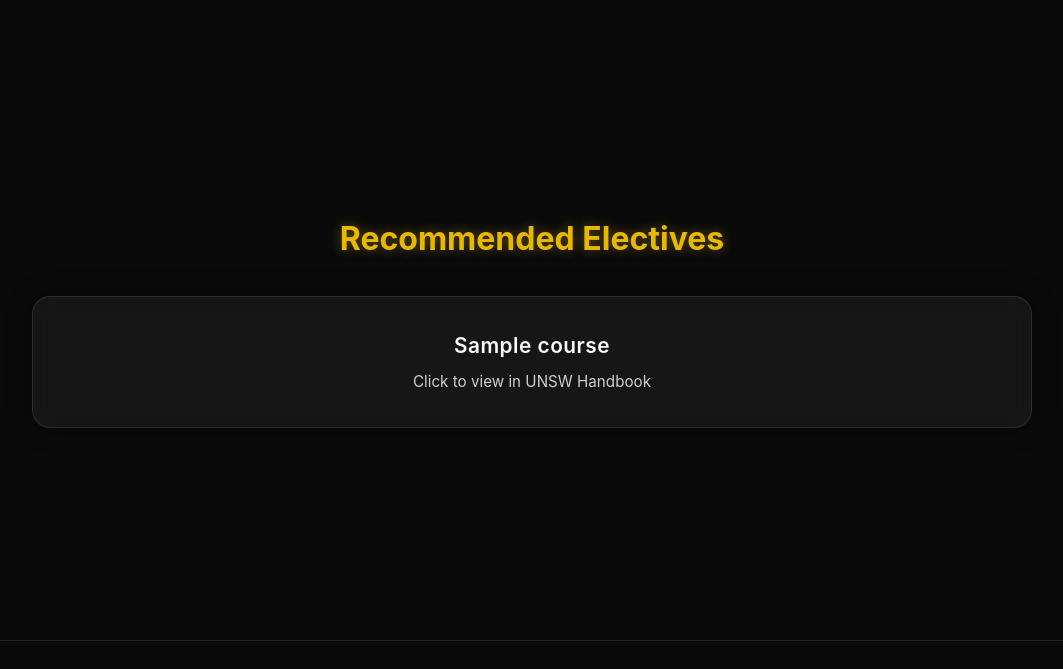
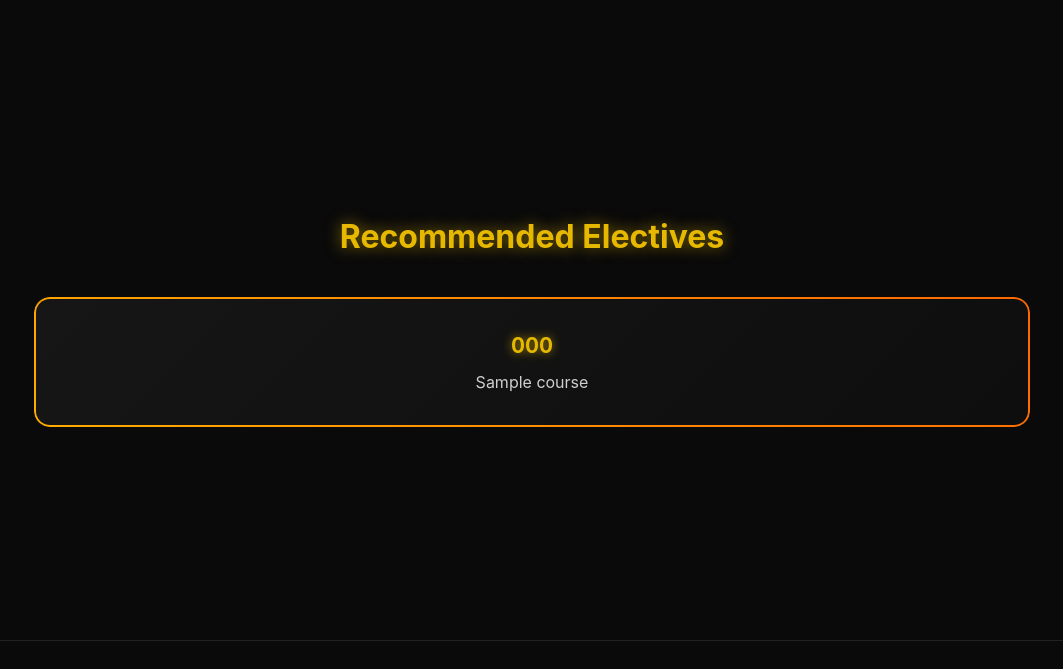
Before and after one commit to Harin211/UNSW-AI-resume-checker, a FastAPI app: template templates/results.html in a window 1280 px wide. Shown: the part 87-756 px from the top of the page, without its empty margins (108-1171 px from the left). Run offline with FastAPI, Linux system fonts and the light colour scheme; the template is opened without the code that fills it: most values are stand-ins (such as "Sample title", 1, 10 or a date in 2020).

Commit message:
NewChanges

```diff
--- a/templates/results.html
+++ b/templates/results.html
@@ -59,7 +59,7 @@
       margin-bottom: 2rem;
       font-weight: 700;
       color: var(--unsw-yellow);
-      text-shadow: 0 0 12px rgba(230,184,0,0.4);
+      text-shadow: 0 0 15px rgba(230,184,0,0.6);
     }
 
     .electives-list {
@@ -70,43 +70,56 @@
       max-width: 1000px;
     }
 
-    /* Modern elective card */
-    .electives-list a {
-      text-decoration: none;
-      color: inherit;
+    /* Futuristic elective card */
+    .elective-card {
+      position: relative;
+      padding: 2rem;
+      border-radius: 16px;
+      background: linear-gradient(135deg, rgba(255,255,255,0.05), rgba(255,255,255,0.02));
+      border: 2px solid transparent;
+      background-clip: padding-box;
+      overflow: hidden;
+      text-align: center;
+      transition: transform 0.4s ease, box-shadow 0.4s ease;
     }
 
-    .elective-card {
-      position: relative;
-      background: rgba(255, 255, 255, 0.05);
-      border: 1px solid rgba(255, 255, 255, 0.1);
-      border-radius: 18px;
-      padding: 2rem 1.5rem;
-      text-align: center;
-      backdrop-filter: blur(10px);
-      box-shadow: 0 0 25px rgba(0,0,0,0.4);
-      transition: transform 0.3s ease, box-shadow 0.3s ease, border 0.3s ease;
+    /* Neon border effect */
+    .elective-card::before {
+      content: "";
+      position: absolute;
+      inset: 0;
+      padding: 2px;
+      border-radius: 16px;
+      background: linear-gradient(45deg, #ffcc00, #ff6600, #ffcc00);
+      background-size: 300% 300%;
+      animation: borderGlow 6s linear infinite;
+      -webkit-mask: linear-gradient(#fff 0 0) content-box, linear-gradient(#fff 0 0);
+      -webkit-mask-composite: xor;
+              mask-composite: exclude;
+    }
+
+    @keyframes borderGlow {
+      0% { background-position: 0% 50%; }
+      50% { background-position: 100% 50%; }
+      100% { background-position: 0% 50%; }
     }
 
     .elective-card h3 {
       font-size: 1.3rem;
-      font-weight: 600;
-      color: var(--white);
+      font-weight: 700;
+      color: var(--unsw-yellow);
       margin-bottom: 0.5rem;
-      letter-spacing: 0.5px;
+      text-shadow: 0 0 10px rgba(230,184,0,0.7);
     }
 
     .elective-card p {
-      font-size: 0.95rem;
+      font-size: 1rem;
       color: var(--light-gray);
-      margin: 0;
     }
 
-    /* Hover animation */
     .elective-card:hover {
-      transform: translateY(-8px) scale(1.03);
-      border: 1px solid var(--unsw-yellow);
-      box-shadow: 0 0 30px rgba(230,184,0,0.5), 0 0 60px rgba(230,184,0,0.2);
+      transform: translateY(-8px) scale(1.05);
+      box-shadow: 0 0 40px rgba(230,184,0,0.6);
     }
 
     footer {
@@ -129,13 +142,10 @@
     {% if courses %}
       <div class="electives-list">
         {% for course in courses %}
-          {% set course_code = course.split()[0] %}
-          <a href="https://www.handbook.unsw.edu.au/undergraduate/courses/2026/{{ course_code }}" target="_blank">
-            <div class="elective-card">
-              <h3>{{ course }}</h3>
-              <p>Click to view in UNSW Handbook</p>
-            </div>
-          </a>
+          <div class="elective-card">
+            <h3>{{ course.code }}</h3>
+            <p>{{ course.name }}</p>
+          </div>
         {% endfor %}
       </div>
     {% else %}
```
